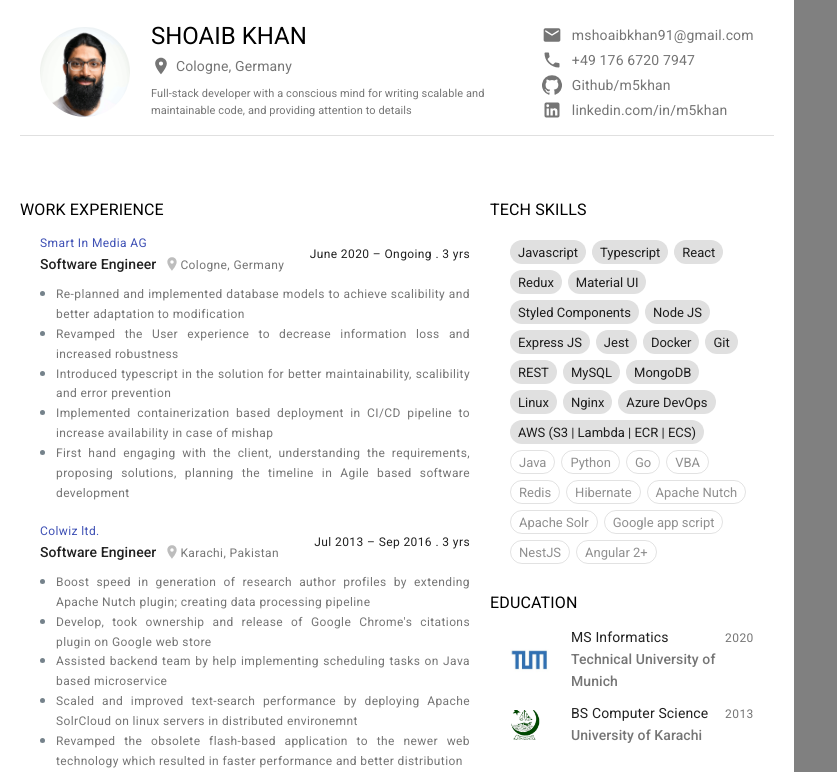
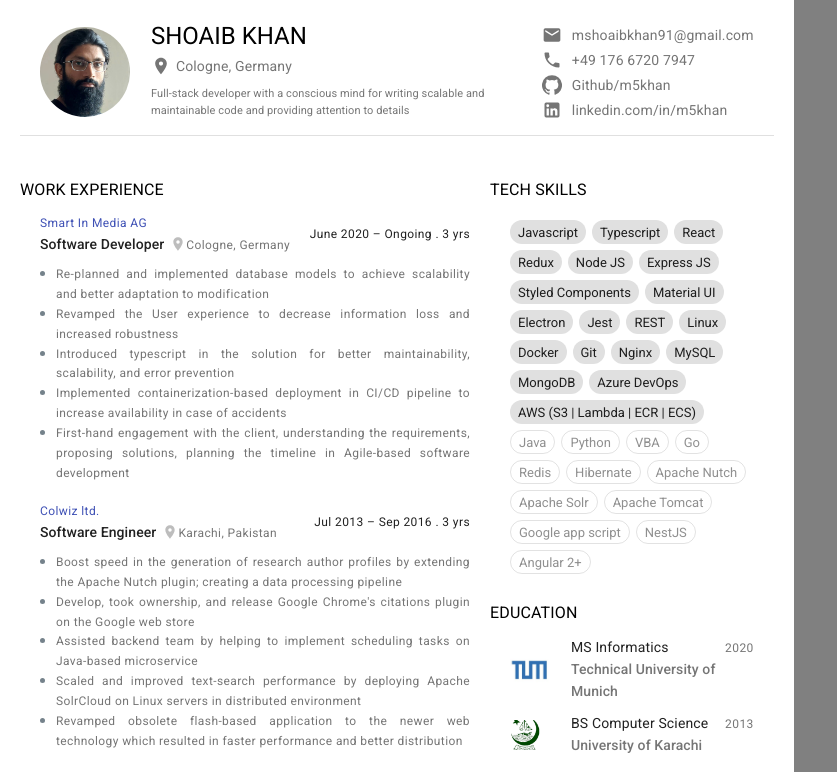
Before and after one commit to m5khan/my-cv, a React (Create React App) app: page / in a window 1280 px wide. Shown: the top 772 px of the page, without its empty margins (0-837 px from the left). Built offline with nearby package versions, Linux system fonts and the light colour scheme.

Commit message:
picture and experience changes

```diff
--- a/src/Resume.json
+++ b/src/Resume.json
@@ -2,15 +2,15 @@
     "work": [
         {
             "company": "Smart In Media AG",
-            "title": "Software Engineer",
+            "title": "Software Developer",
             "duration": "June 2020 – Ongoing . 3 yrs",
             "location": "Cologne, Germany",
             "content": [
-                "Re-planned and implemented database models to achieve scalibility and better adaptation to modification",
+                "Re-planned and implemented database models to achieve scalability and better adaptation to modification",
                 "Revamped the User experience to decrease information loss and increased robustness",
-                "Introduced typescript in the solution for better maintainability, scalibility and error prevention",
-                "Implemented containerization based deployment in CI/CD pipeline to increase availability in case of mishap",
-                "First hand engaging with the client, understanding the requirements, proposing solutions, planning the timeline in Agile based software development"
+                "Introduced typescript in the solution for better maintainability, scalability, and error prevention",
+                "Implemented containerization-based deployment in CI/CD pipeline to increase availability in case of accidents",
+                "First-hand engagement with the client, understanding the requirements, proposing solutions, planning the timeline in Agile-based software development"
             ]
         },
         {
@@ -19,11 +19,11 @@
             "duration": "Jul 2013 – Sep 2016 . 3 yrs",
             "location": "Karachi, Pakistan",
             "content": [
-                "Boost speed in generation of research author profiles by extending Apache Nutch plugin; creating data processing pipeline",
-                "Develop, took ownership and release of Google Chrome's citations plugin on Google web store",
-                "Assisted backend team by help implementing scheduling tasks on Java based microservice",
-                "Scaled and improved text-search performance by deploying Apache SolrCloud on linux servers in distributed environemnt",
-                "Revamped the obsolete flash-based application to the newer web technology which resulted in faster performance and better distribution"
+                "Boost speed in the generation of research author profiles by extending the Apache Nutch plugin; creating a data processing pipeline",
+                "Develop, took ownership, and release Google Chrome's citations plugin on the Google web store",
+                "Assisted backend team by helping to implement scheduling tasks on Java-based microservice",
+                "Scaled and improved text-search performance by deploying Apache SolrCloud on Linux servers in distributed environment",
+                "Revamped obsolete flash-based application to the newer web technology which resulted in faster performance and better distribution"
             ]
         },
         {
@@ -32,7 +32,7 @@
             "duration": "Oct 2018 – Mar 2020 . 1.5 yrs",
             "location": "Munich, Germany",
             "content": [
-                "I designed and developed code and documentation sharing solution to support different teams within the organization for better coordination and collaboration",
+                "I designed and developed electron based code and documentation-sharing solution to support different teams within the organization for better coordination and collaboration",
                 "Supporting the solution's development team in achieving the requirements of the client by working on product customization"
             ]
         },
@@ -42,7 +42,7 @@
             "duration": "Feb 2018 – Aug 2018 . 7 mos",
             "location": "Munich, Germany",
             "content": [
-                "increased accessability and assurance for customer onboarding process to easily publish their proposals by implementing graph like forms using React",
+                "Increased accessibility and assurance for the customer onboarding process to easily publish their proposals by implementing graph-like forms using React",
                 "Worked closely with the CTO and participated in planning and designing the architecture of the new features"
             ]
         },
@@ -70,30 +70,32 @@
         "Typescript",
         "React",
         "Redux",
-        "Material UI",
-        "Styled Components",
         "Node JS",
         "Express JS",
+        "Styled Components",
+        "Material UI",
+        "Electron",
         "Jest",
+        "REST",
+        "Linux",
         "Docker",
         "Git",
-        "REST",
+        "Nginx",
         "MySQL",
         "MongoDB",
-        "Linux",
-        "Nginx",
         "Azure DevOps",
         "AWS (S3 | Lambda | ECR | ECS)"
     ],
     "skillsSecondary": [
         "Java",
         "Python",
+        "VBA",
         "Go",
-        "VBA",
         "Redis",
         "Hibernate",
         "Apache Nutch",
         "Apache Solr",
+        "Apache Tomcat",
         "Google app script",
         "NestJS",
         "Angular 2+"
--- a/src/components/Experience.jsx
+++ b/src/components/Experience.jsx
@@ -24,7 +24,7 @@ const Experience = (props) => {
                 <Grid item xs={7}>
                     <Typography variant="caption" color="primary" component="p">{props.company}</Typography>
                     <Typography variant="subtitle2" color="textPrimary" component="span">{props.title}</Typography>
-                    <Typography style={{paddingLeft: '8px'}} align="right" variant="caption" component="span" color="textSecondary"><RoomIcon style={{verticalAlign: "text-bottom", fontSize: '16px'}} color="disabled" fontSize="small"></RoomIcon>{props.location}</Typography>
+                    <Typography style={{paddingLeft: '6px'}} align="right" variant="caption" component="span" color="textSecondary"><RoomIcon style={{verticalAlign: "text-bottom", fontSize: '16px'}} color="disabled" fontSize="small"></RoomIcon>{props.location}</Typography>
                 </Grid>
                 <Grid item xs={5}>
                     <Typography align="right" variant="caption" component="p" color="textPrimary">{props.duration}</Typography>
--- a/src/components/Header.jsx
+++ b/src/components/Header.jsx
@@ -24,7 +24,7 @@ const Header = () => {
         <>
         <Grid style={{padding: "0 20px"}} container justify="space-between" alignItems="flex-start">
             <Grid item xs={1.5}>
-                <Avatar style={{width: '90px', height:'90px', marginTop:'7px'}} alt="Shoaib Khan" src={'shoaib4.png'} />
+                <Avatar style={{width: '90px', height:'90px', marginTop:'7px'}} alt="Shoaib Khan" src={'shoaib5.png'} />
             </Grid>
             <Grid item xs={6.5}>
                 <Box>
@@ -41,7 +41,7 @@ const Header = () => {
                 </SBox> */}
                 <Box maxWidth="370px" style={{ marginTop: '10px' }}>
                     {/* <Typography style={{ fontSize: '11px' }} component="p" color="textSecondary">Software developer specialized in Web with a conscious mind for writing scalable and maintainable code, and providing attention to details</Typography> */}
-                    <Typography style={{ fontSize: '11px' }} component="p" color="textSecondary">Full-stack developer with a conscious mind for writing scalable and maintainable code, and providing attention to details</Typography>
+                    <Typography style={{ fontSize: '11px' }} component="p" color="textSecondary">Full-stack developer with a conscious mind for writing scalable and maintainable code and providing attention to details</Typography>
                 </Box>
                 </Box>
             </Grid>
--- a/src/components/Resume.jsx
+++ b/src/components/Resume.jsx
@@ -17,7 +17,7 @@ const Resume = () => {
         <>
         <Header></Header>
         <Divider />
-        <Spacing height={60}/>
+        <Spacing height={40}/>
         <Box display="flex">
             <Box minWidth="470px">
                 <Typography variant="subtitle1">WORK EXPERIENCE</Typography>
```
Also changed, not shown: public/shoaib5.png (added).
